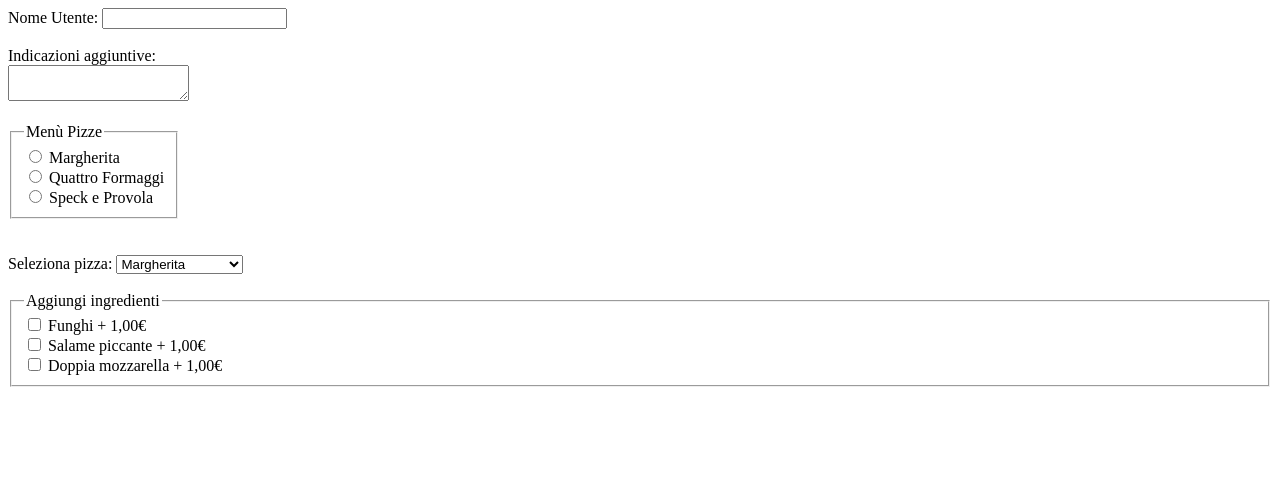
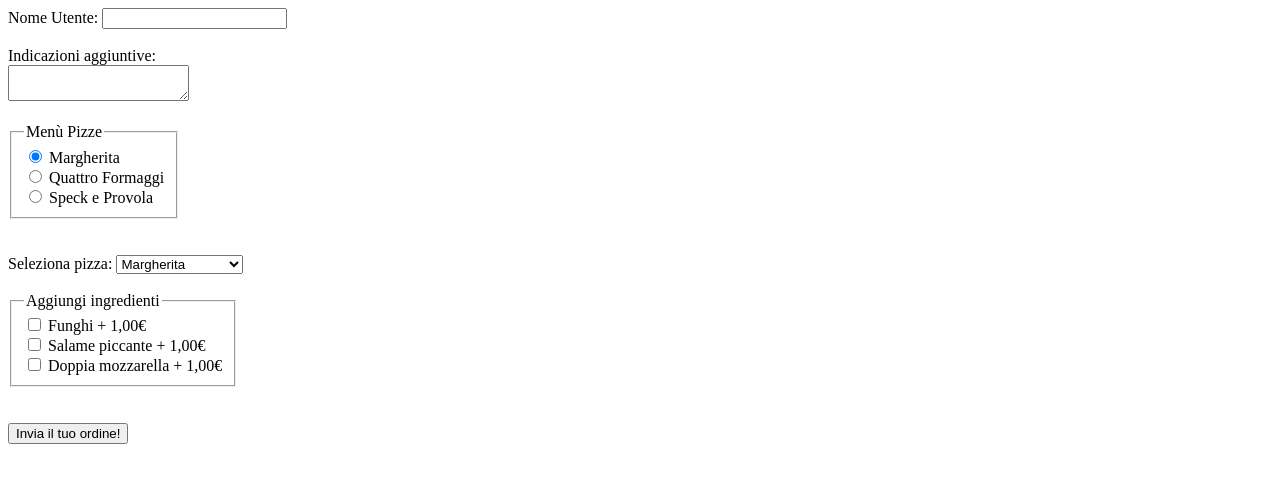
Before and after one commit to Aokami-dvlp/FormsHTML, a plain HTML site: page index.html in a window 1280 px wide. Drawn offline with Linux system fonts and the light colour scheme.

Commit message:
completed

```diff
--- a/index.html
+++ b/index.html
@@ -17,7 +17,7 @@
 
         <fieldset style="width: max-content;">
             <legend> Menù Pizze </legend>
-            <input type="radio" id="opzione1" name="opzione-input" value="margherita">
+            <input type="radio" id="opzione1" name="opzione-input" value="margherita" checked>
             <label for="opzione1"> Margherita </label><br>
             <input type="radio" id="opzione2" name="opzione-input" value="quattro-formaggi">
             <label for="opzione2"> Quattro Formaggi </label><br>
@@ -32,7 +32,7 @@
             <option value="speck-provola"> Speck e Provola </option>
         </select>
         <br><br>
-        <fieldset style="display: flex; flex-direction: column;">
+        <fieldset style="display: flex; flex-direction: column; width: max-content ;">
             <legend> Aggiungi ingredienti </legend>
             <label class='checkbox-label' for='funghi'>
             <input id='funghi' name='add-on' type='checkbox' value='funghi'/>
@@ -44,6 +44,8 @@
             <input id='mozzarella' name='add-on' type='checkbox' value='doppia-mozzarella'/>
             Doppia mozzarella + 1,00€</label>
         </fieldset>
+        <br><br>
+        <button type="submit">Invia il tuo ordine!</button>
     </form>
 </body>
 
```
Also changed, not shown: 1 other file.
